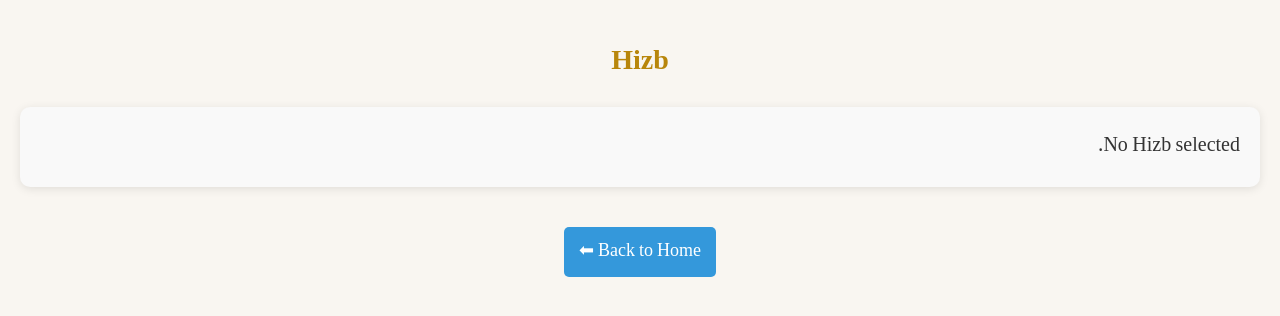
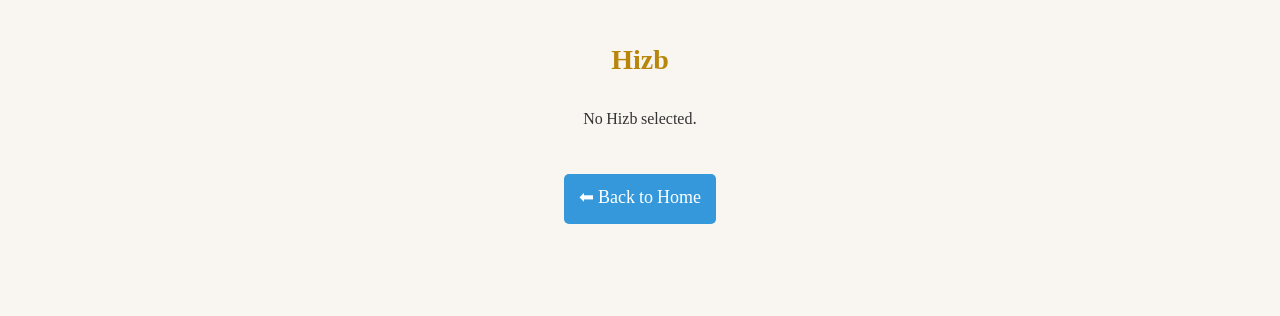
Before and after one commit to EbraheemDev/ramadan-community-project, a plain HTML site: page hizb.html in a window 1280 px wide. Drawn offline with Linux system fonts and the light colour scheme.

Commit message:
Update styles.css

```diff
--- a/styles.css
+++ b/styles.css
@@ -299,16 +299,25 @@ h1 {
 }
 
 #hizb-text {
-    font-family: 'Noto Naskh Arabic', serif;
-    font-size: 20px;
-    line-height: 2;
+    display: flex;
+    flex-direction: column;
+    align-items: center;
+    justify-content: center;
+    max-width: 600px;
+    margin: 20px auto;
+}
+
+.ayah-box {
+    background: #f8f8f8;
+    border: 1px solid #ddd;
+    padding: 10px;
+    margin: 5px 0;
+    width: 100%;
     text-align: right;
-    direction: rtl;
-    white-space: pre-line; /* This ensures that line breaks appear */
-    padding: 20px;
-    background-color: #f9f9f9;
-    border-radius: 10px;
-    box-shadow: 0 2px 10px rgba(0, 0, 0, 0.1);
+    font-size: 18px;
+    line-height: 1.8;
+    box-shadow: 2px 2px 10px rgba(0, 0, 0, 0.1);
+    border-radius: 8px;
 }
 
 a {
```
